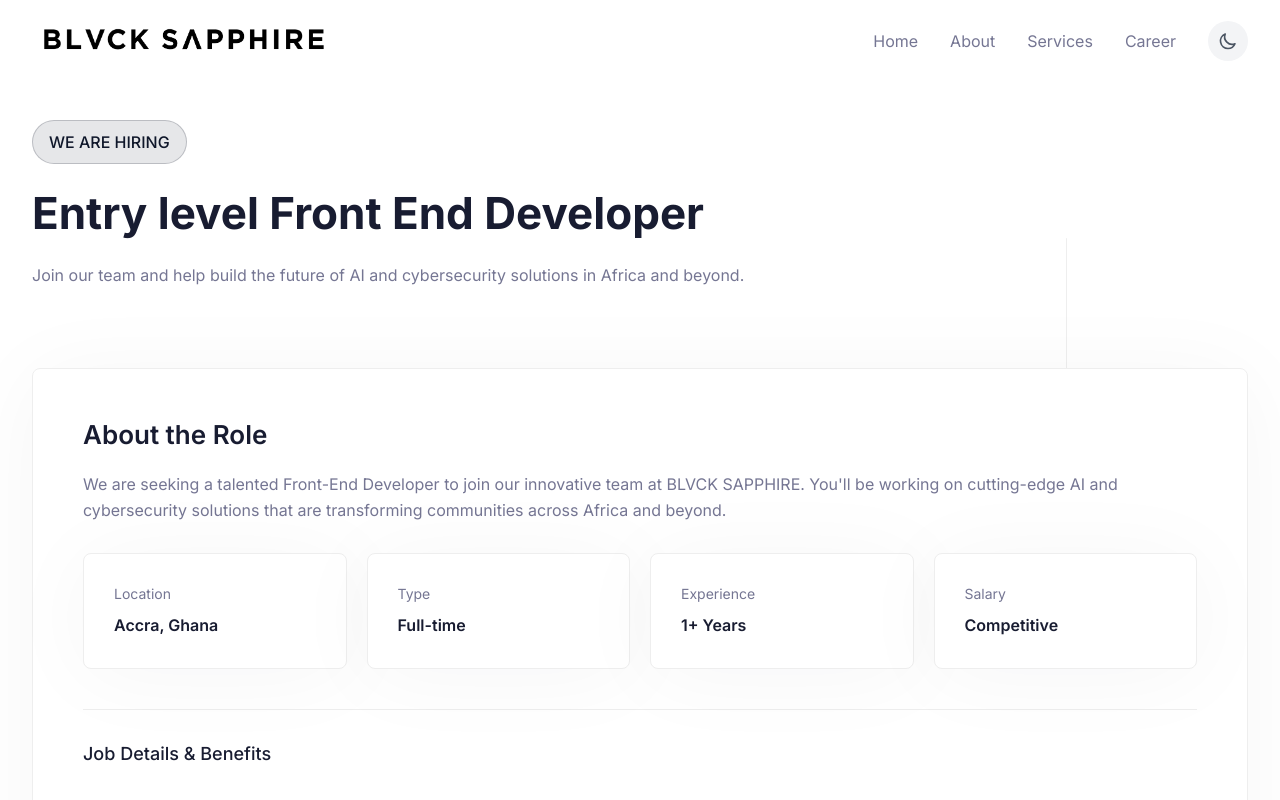
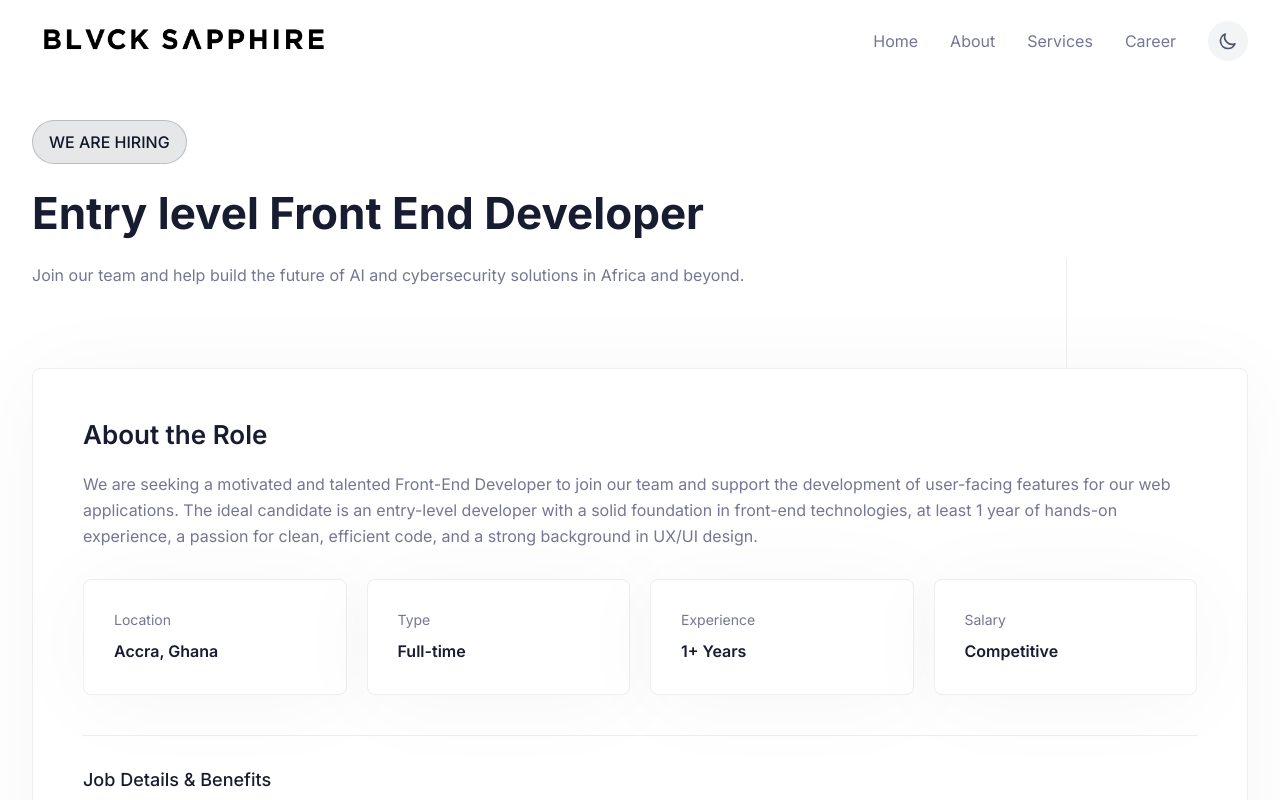
Before and after one commit to browndove/bsapphire11, a Next.js app: page /careers/frontend-developer in a window 1280 px wide. Shown: the top 800 px of the page. Built offline with nearby package versions, Linux system fonts and the light colour scheme.

Commit message:
Update job description to emphasize entry-level requirements and UX/UI design background

```diff
--- a/app/(site)/careers/frontend-developer/page.tsx
+++ b/app/(site)/careers/frontend-developer/page.tsx
@@ -28,9 +28,7 @@ const FrontendDeveloperJob = () => {
             <div className="rounded-lg border border-stroke dark:border-strokedark bg-white dark:bg-blacksection p-7.5 xl:p-12.5 shadow-solid-3 dark:shadow-none mb-10">
               <h2 className="text-xl font-semibold text-black dark:text-white xl:text-itemtitle mb-5">About the Role</h2>
               <p className="text-body-color dark:text-bodydark mb-7.5 leading-relaxed">
-                We are seeking a talented Front-End Developer to join our innovative team at BLVCK SAPPHIRE.
-                You'll be working on cutting-edge AI and cybersecurity solutions that are transforming
-                communities across Africa and beyond.
+                We are seeking a motivated and talented Front-End Developer to join our team and support the development of user-facing features for our web applications. The ideal candidate is an entry-level developer with a solid foundation in front-end technologies, at least 1 year of hands-on experience, a passion for clean, efficient code, and a strong background in UX/UI design.
               </p>
 
               {/* Job Details Grid */}
```
